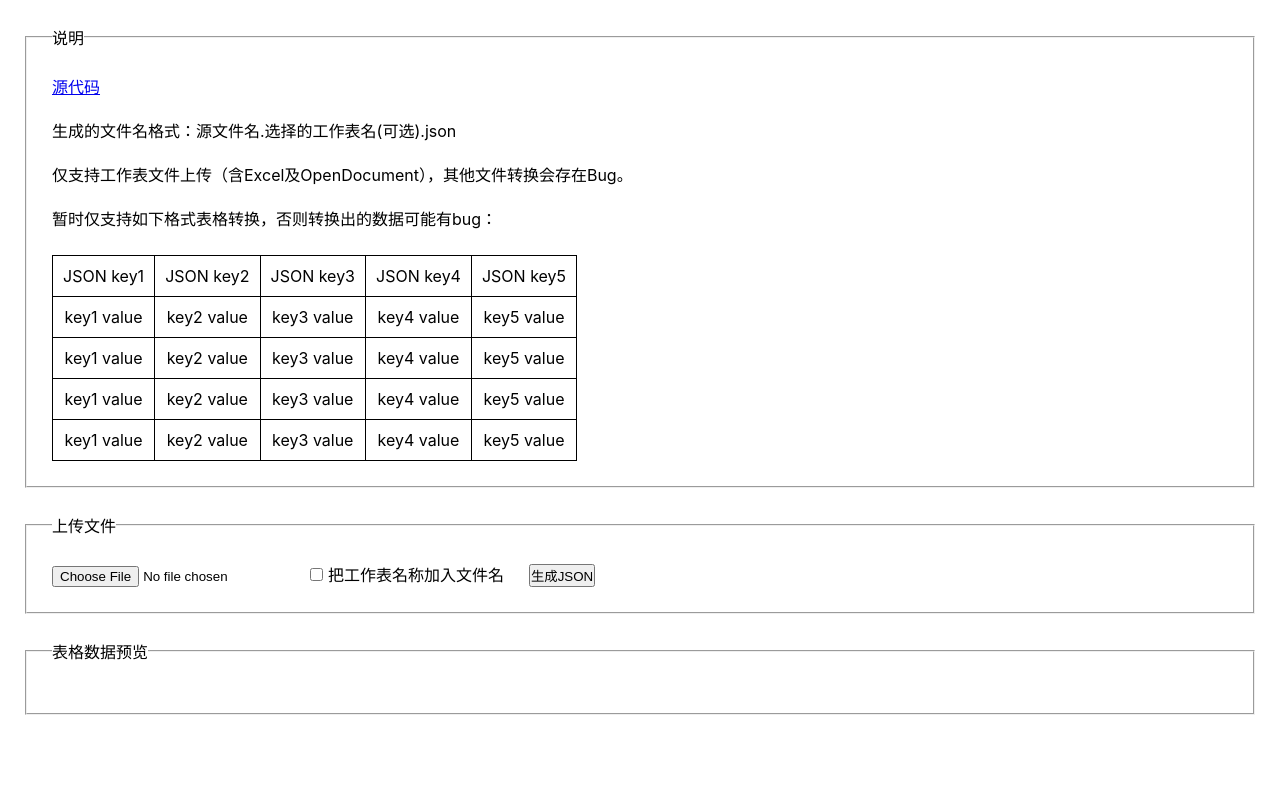
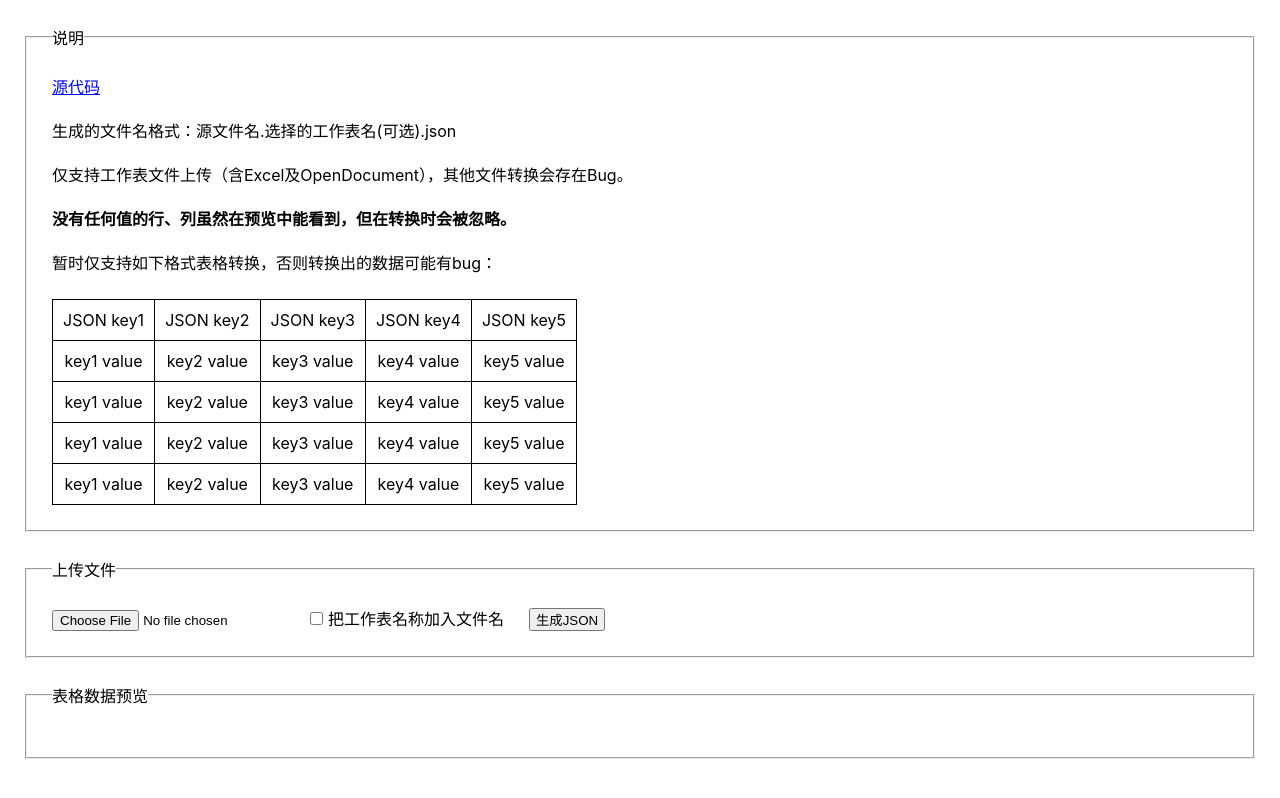
Before and after one commit to Phil-Libra/excel-to-json, a React (Create React App) app: page / in a window 1280 px wide. Built offline with nearby package versions, Linux system fonts and the light colour scheme.

Commit message:
更新说明，优化样式。

```diff
--- a/src/App.js
+++ b/src/App.js
@@ -52,6 +52,8 @@ function App() {
           }
         }
 
+        console.log(data);
+
         //将处理好的数据赋值给state
         setJSONData(data);
       } catch (e) {
@@ -71,6 +73,7 @@ function App() {
 
     // 如已有生成的下载链接，则先删除
     const prevLink = fileField.querySelector('a');
+
     if (prevLink) {
       prevLink.parentNode.removeChild(prevLink);
     }
@@ -138,6 +141,8 @@ function App() {
         <p>生成的文件名格式：源文件名.选择的工作表名(可选).json</p>
         <br />
         <p>仅支持工作表文件上传（含Excel及OpenDocument），其他文件转换会存在Bug。</p>
+        <br />
+        <p><strong>没有任何值的行、列虽然在预览中能看到，但在转换时会被忽略。</strong></p>
         <br />
         <p>暂时仅支持如下格式表格转换，否则转换出的数据可能有bug：</p>
         <table>
--- a/src/App.module.css
+++ b/src/App.module.css
@@ -26,6 +26,7 @@
 }
 :global button {
   margin: 0 25px;
+  padding: 0 5px;
 }
 :global input {
   margin-right: 5px;
--- a/src/App.module.less
+++ b/src/App.module.less
@@ -36,6 +36,7 @@
 
     button {
         margin: 0 25px;
+        padding: 0 5px;
     }
 
     input {
```
Also changed, not shown: public/manifest.json, 1 other file (tests, documents, lock files or other folders).
